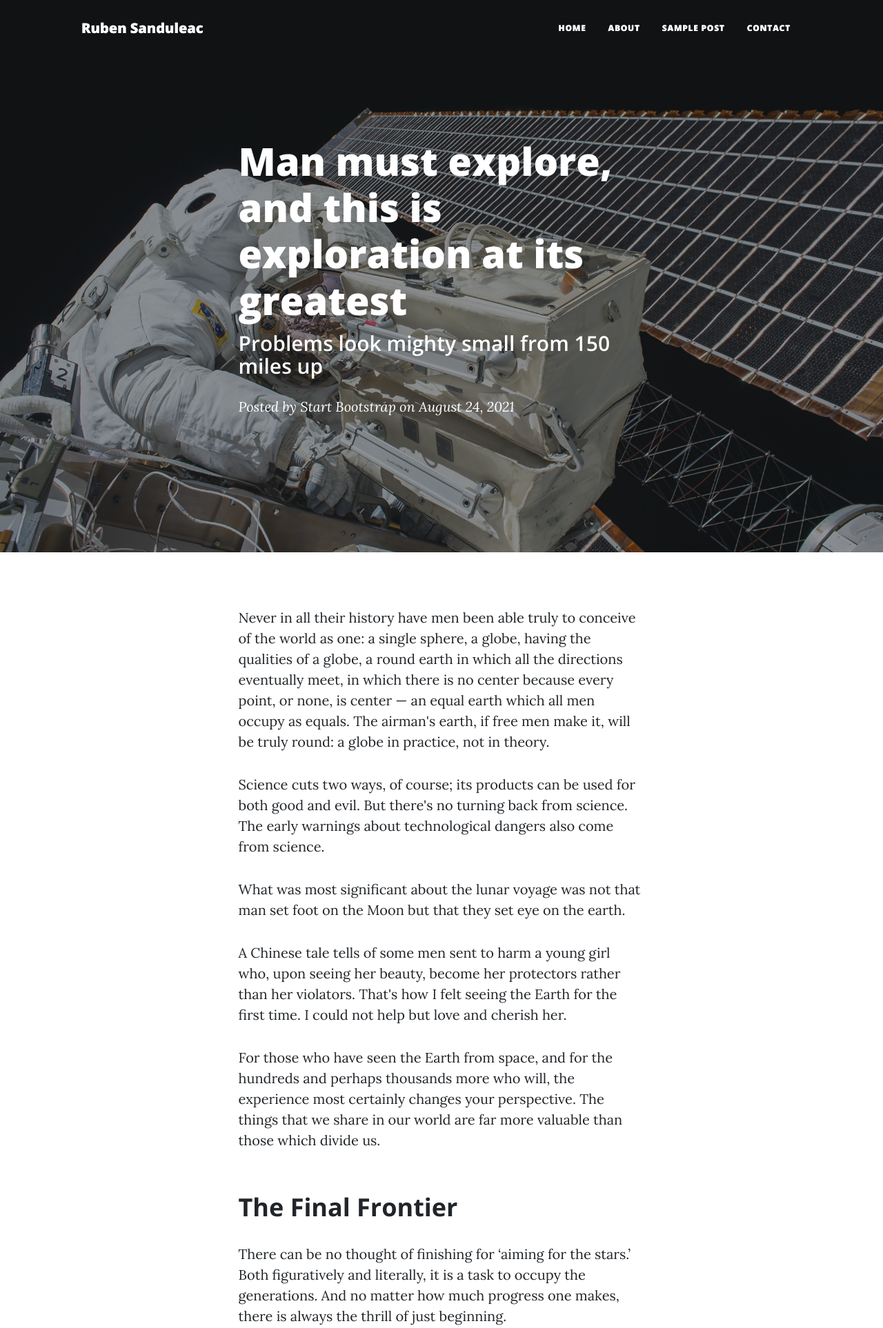
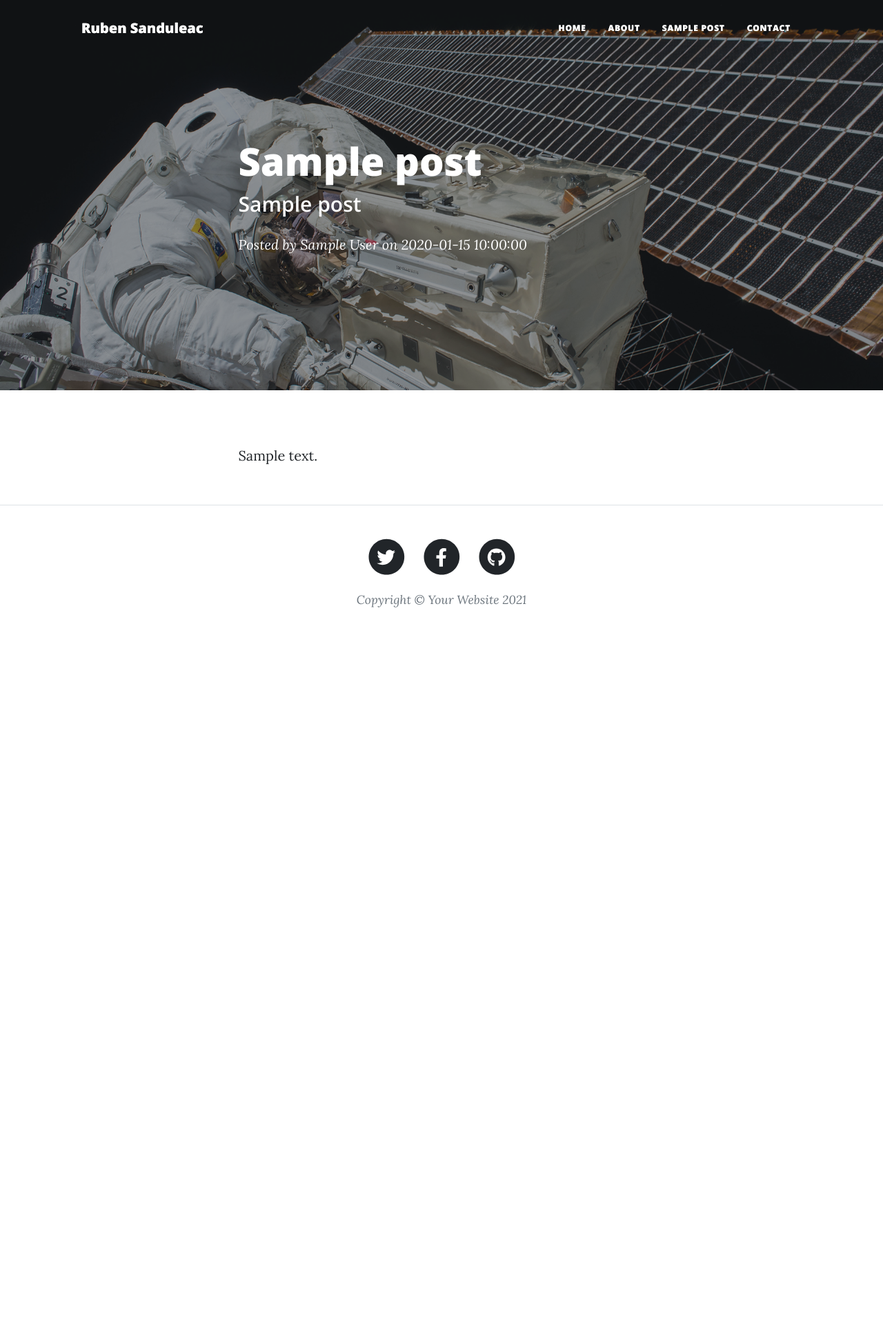
Before and after one commit to sanduler/personal_blog, a Flask app: template templates/post.html in a window 1280 px wide. Shown: the top 1926 px of the page at 69% size. After the commit the page ends 881 px from the top, so only its background shows below. Run offline with Flask 2, Linux system fonts and the light colour scheme; the template is opened without the code that fills it: most values are stand-ins (such as "Sample title", 1, 10 or a date in 2020); some libraries are stand-ins or nearby versions.

Commit message:
integrated the posts in the index page to link on click

```diff
--- a/main.py
+++ b/main.py
@@ -7,7 +7,8 @@ from flask import Flask, render_template
 app = Flask(__name__)
 url_blog = 'https://api.npoint.io/16660bc83ea958e4eea4'
 posts = requests.get(url_blog).json()
-
+# print(posts[0]['id'])
+# print(posts[1]["id"])
 @app.route('/')
 @app.route('/index.html')
 def index_page():
@@ -24,9 +25,14 @@ def contact_page():
     return render_template('contact.html')
 
 
-@app.route('/post.html')
-def post_page():
-    return render_template('post.html')
+@app.route('/post/<int:index>')
+def post_page(index):
+    requested_post = None
+    for blog_post in posts:
+        if blog_post["id"] == index:
+            requested_post = blog_post
+            # print(requested_post)
+    return render_template('post.html', post=requested_post)
 
 
 if __name__ == '__main__':
--- a/templates/index.html
+++ b/templates/index.html
@@ -30,7 +30,7 @@
                     <!-- Post preview-->
                     {% for post in all_posts %}
                     <div class="post-preview">
-                        <a href="/templates/post.html">
+                        <a href="{{ url_for('post_page', index=post.id) }}">
                             <h2 class="post-title">{{post.title}}</h2>
                             <h3 class="post-subtitle">{{post.subtitle}}</h3>
                         </a>
--- a/templates/post.html
+++ b/templates/post.html
@@ -17,12 +17,12 @@
                 <div class="row gx-4 gx-lg-5 justify-content-center">
                     <div class="col-md-10 col-lg-8 col-xl-7">
                         <div class="post-heading">
-                            <h1>Man must explore, and this is exploration at its greatest</h1>
-                            <h2 class="subheading">Problems look mighty small from 150 miles up</h2>
+                            <h1>{{post['title']}}</h1>
+                            <h2 class="subheading">{{post['subtitle']}}</h2>
                             <span class="meta">
                                 Posted by
-                                <a href="#!">Start Bootstrap</a>
-                                on August 24, 2021
+                                <a href="#!">{{post['author']}}</a>
+                                on {{post['date']}}
                             </span>
                         </div>
                     </div>
@@ -34,28 +34,7 @@
             <div class="container px-4 px-lg-5">
                 <div class="row gx-4 gx-lg-5 justify-content-center">
                     <div class="col-md-10 col-lg-8 col-xl-7">
-                        <p>Never in all their history have men been able truly to conceive of the world as one: a single sphere, a globe, having the qualities of a globe, a round earth in which all the directions eventually meet, in which there is no center because every point, or none, is center — an equal earth which all men occupy as equals. The airman's earth, if free men make it, will be truly round: a globe in practice, not in theory.</p>
-                        <p>Science cuts two ways, of course; its products can be used for both good and evil. But there's no turning back from science. The early warnings about technological dangers also come from science.</p>
-                        <p>What was most significant about the lunar voyage was not that man set foot on the Moon but that they set eye on the earth.</p>
-                        <p>A Chinese tale tells of some men sent to harm a young girl who, upon seeing her beauty, become her protectors rather than her violators. That's how I felt seeing the Earth for the first time. I could not help but love and cherish her.</p>
-                        <p>For those who have seen the Earth from space, and for the hundreds and perhaps thousands more who will, the experience most certainly changes your perspective. The things that we share in our world are far more valuable than those which divide us.</p>
-                        <h2 class="section-heading">The Final Frontier</h2>
-                        <p>There can be no thought of finishing for ‘aiming for the stars.’ Both figuratively and literally, it is a task to occupy the generations. And no matter how much progress one makes, there is always the thrill of just beginning.</p>
-                        <p>There can be no thought of finishing for ‘aiming for the stars.’ Both figuratively and literally, it is a task to occupy the generations. And no matter how much progress one makes, there is always the thrill of just beginning.</p>
-                        <blockquote class="blockquote">The dreams of yesterday are the hopes of today and the reality of tomorrow. Science has not yet mastered prophecy. We predict too much for the next year and yet far too little for the next ten.</blockquote>
-                        <p>Spaceflights cannot be stopped. This is not the work of any one man or even a group of men. It is a historical process which mankind is carrying out in accordance with the natural laws of human development.</p>
-                        <h2 class="section-heading">Reaching for the Stars</h2>
-                        <p>As we got further and further away, it [the Earth] diminished in size. Finally it shrank to the size of a marble, the most beautiful you can imagine. That beautiful, warm, living object looked so fragile, so delicate, that if you touched it with a finger it would crumble and fall apart. Seeing this has to change a man.</p>
-                        <a href="#!"><img class="img-fluid" src="../../../../Desktop/startbootstrap-clean-blog-gh-pages/assets/img/post-sample-image.jpg" alt="..." /></a>
-                        <span class="caption text-muted">To go places and do things that have never been done before – that’s what living is all about.</span>
-                        <p>Space, the final frontier. These are the voyages of the Starship Enterprise. Its five-year mission: to explore strange new worlds, to seek out new life and new civilizations, to boldly go where no man has gone before.</p>
-                        <p>As I stand out here in the wonders of the unknown at Hadley, I sort of realize there’s a fundamental truth to our nature, Man must explore, and this is exploration at its greatest.</p>
-                        <p>
-                            Placeholder text by
-                            <a href="http://spaceipsum.com/">Space Ipsum</a>
-                            &middot; Images by
-                            <a href="https://www.flickr.com/photos/nasacommons/">NASA on The Commons</a>
-                        </p>
+                        <p>{{post['body']}}</p>
                     </div>
                 </div>
             </div>
```
